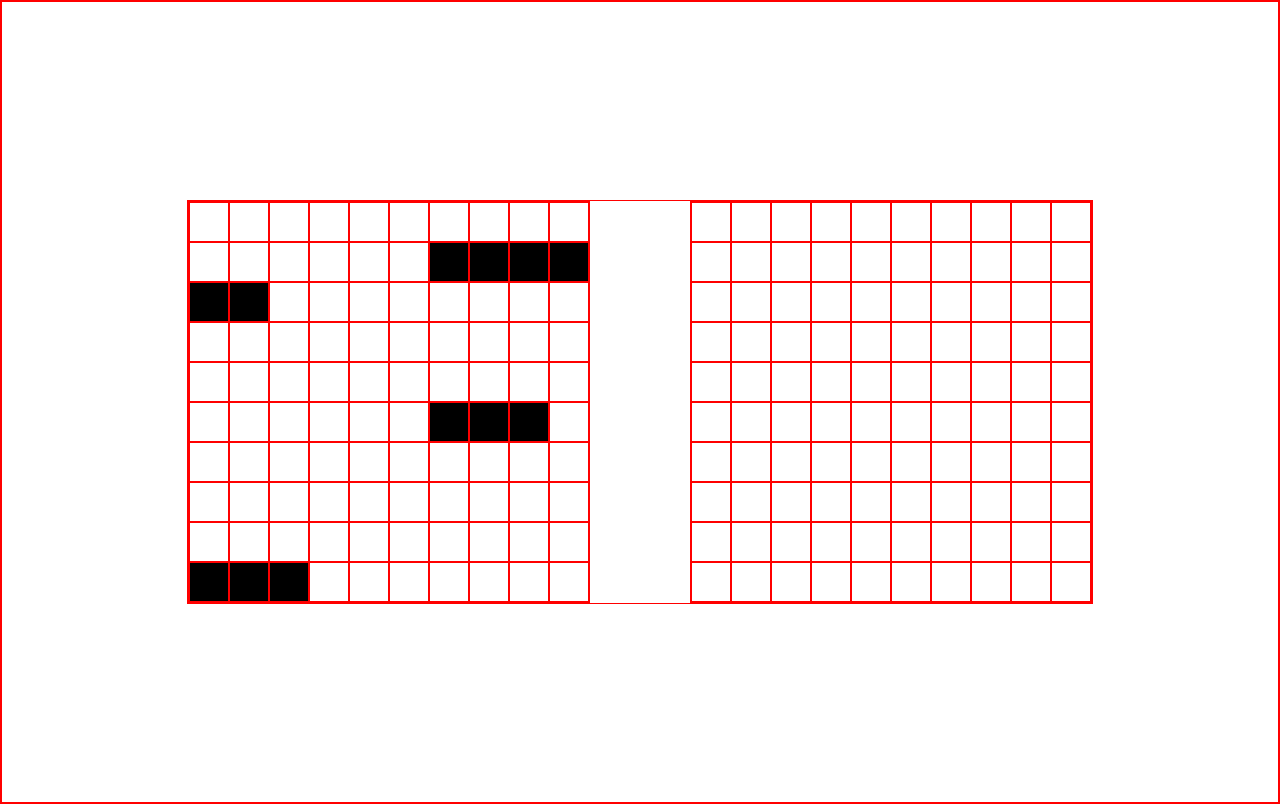
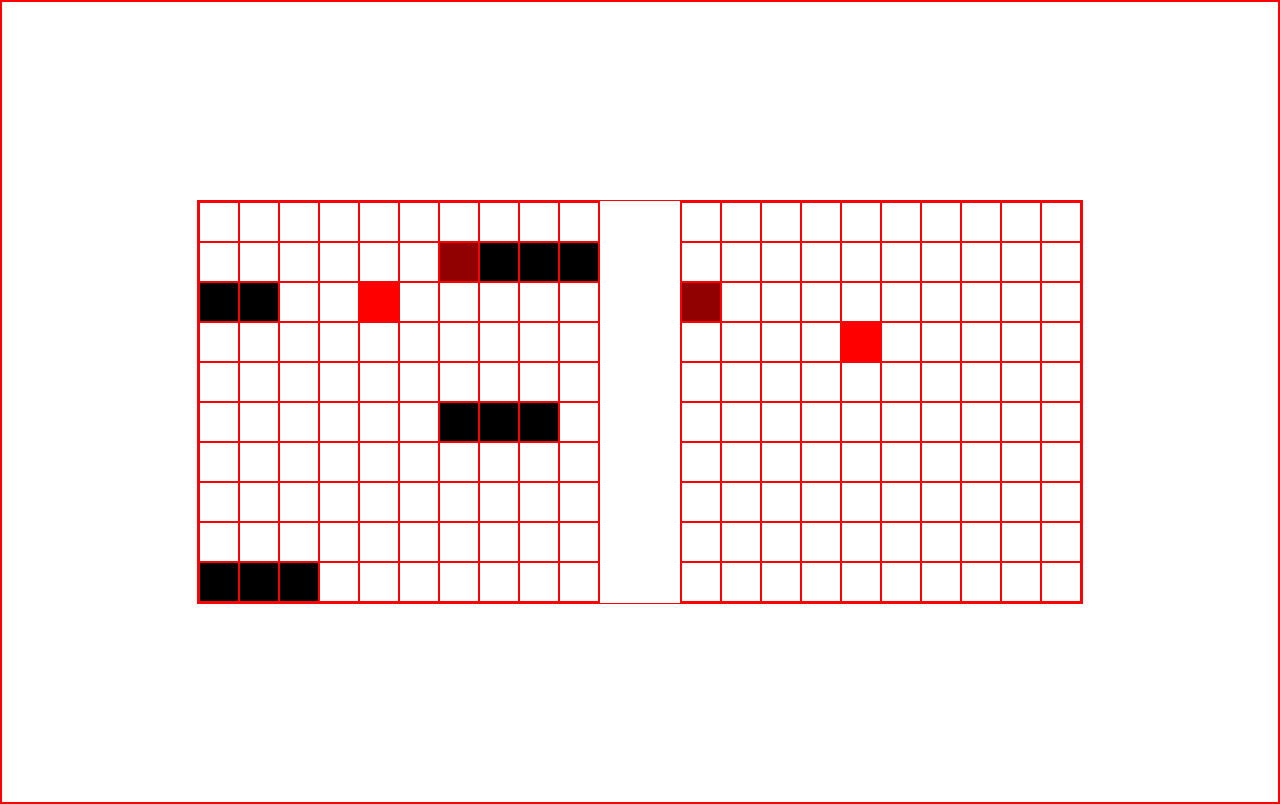
Before and after one commit to guskirb/battleshipTOP, a website built with webpack: page src/template.html in a window 1280 px wide. Built offline with nearby package versions, Linux system fonts and the light colour scheme.

Commit message:
Add miss class and identification

```diff
--- a/src/board.js
+++ b/src/board.js
@@ -35,10 +35,10 @@ const NewBoard = class Board {
     receiveAttack(position) {
         const row = this.board[position[0]];
 
-        if (row[position[1]] === 'x') {
+        if ((row[position[1]] === 'x') || (row[position[1]] === '-')) {
             return false;
         } if (row[position[1]] === 'o') {
-            row[position[1]] = 'x';
+            row[position[1]] = '-';
             return false;
         }
         row[position[1]].hit();
--- a/src/index.js
+++ b/src/index.js
@@ -1,7 +1,4 @@
 import './style.css';
-
-import Board from './board.js';
-import Ship from './ship.js';
 import Player from './player.js';
 
 class Render {
@@ -19,16 +16,40 @@ class Render {
         }
     }
 
-    renderShips(player){
+    renderPlayer(player){
         for (let x = 0; x < 10; x += 1) {
             for (let y = 0; y < 10; y += 1){
-               if (!( player.board.board[x][y] === 'x' || player.board.board[x][y] === 'o')) {
+               if (!( player.board.board[x][y] === '-' || player.board.board[x][y] === 'o')) {
                     const ship = document.getElementsByClassName(`player [${x},${y}]`);
                     ship[0].classList.add('ship');
+                }
+                if (player.board.board[x][y] === '-') {
+                    const ship = document.getElementsByClassName(`player [${x},${y}]`);
+                    ship[0].classList.add('miss');
+                }
+                if (player.board.board[x][y] === 'x') {
+                    const ship = document.getElementsByClassName(`player [${x},${y}]`);
+                    ship[0].classList.add('hit');
                 }
             }
         }
     }
+
+    renderEnemy(player){
+        for (let x = 0; x < 10; x += 1) {
+            for (let y = 0; y < 10; y += 1){
+                if (player.board.board[x][y] === '-') {
+                    const ship = document.getElementsByClassName(`enemy [${x},${y}]`);
+                    ship[0].classList.add('miss');
+                }
+                if (player.board.board[x][y] === 'x') {
+                    const ship = document.getElementsByClassName(`enemy [${x},${y}]`);
+                    ship[0].classList.add('hit');
+                }
+            }
+        }
+    }
+
 }
 
 const Player1 = new Player('Player1');
@@ -39,7 +60,13 @@ Player1.board.place(Player1.battleship, [1,6]);
 Player1.board.place(Player1.destroyer, [5,6]);
 Player1.board.place(Player1.submarine, [9,0]);
 Player1.board.place(Player1.patrolboat, [2,0]);
-console.log(Player1)
+Player2.board.place(Player1.patrolboat, [2,0]);
+Player1.board.receiveAttack([2,4]);
+Player1.board.receiveAttack([1,6]);
+Player2.board.receiveAttack([3,4]);
+Player2.board.receiveAttack([2,0]);
+console.log(Player1);
 const render = new Render;
 render.renderBoards();
-render.renderShips(Player1)
+render.renderPlayer(Player1);
+render.renderEnemy(Player2);
--- a/src/style.css
+++ b/src/style.css
@@ -1,4 +1,4 @@
-*{
+* {
   border: solid 1px red;
 }
 
@@ -13,7 +13,7 @@ body {
 
 .gameArea {
   display: flex;
-    gap: 100px;
+  gap: 80px;
 }
 
 .playerBoard,
@@ -28,3 +28,11 @@ body {
 .ship {
   background-color: black;
 }
+
+.miss {
+  background-color: rgb(255, 0, 0);
+}
+
+.hit {
+  background-color: rgb(145, 1, 1);
+}
```
Lines whose indentation alone changed are shown as unchanged.
